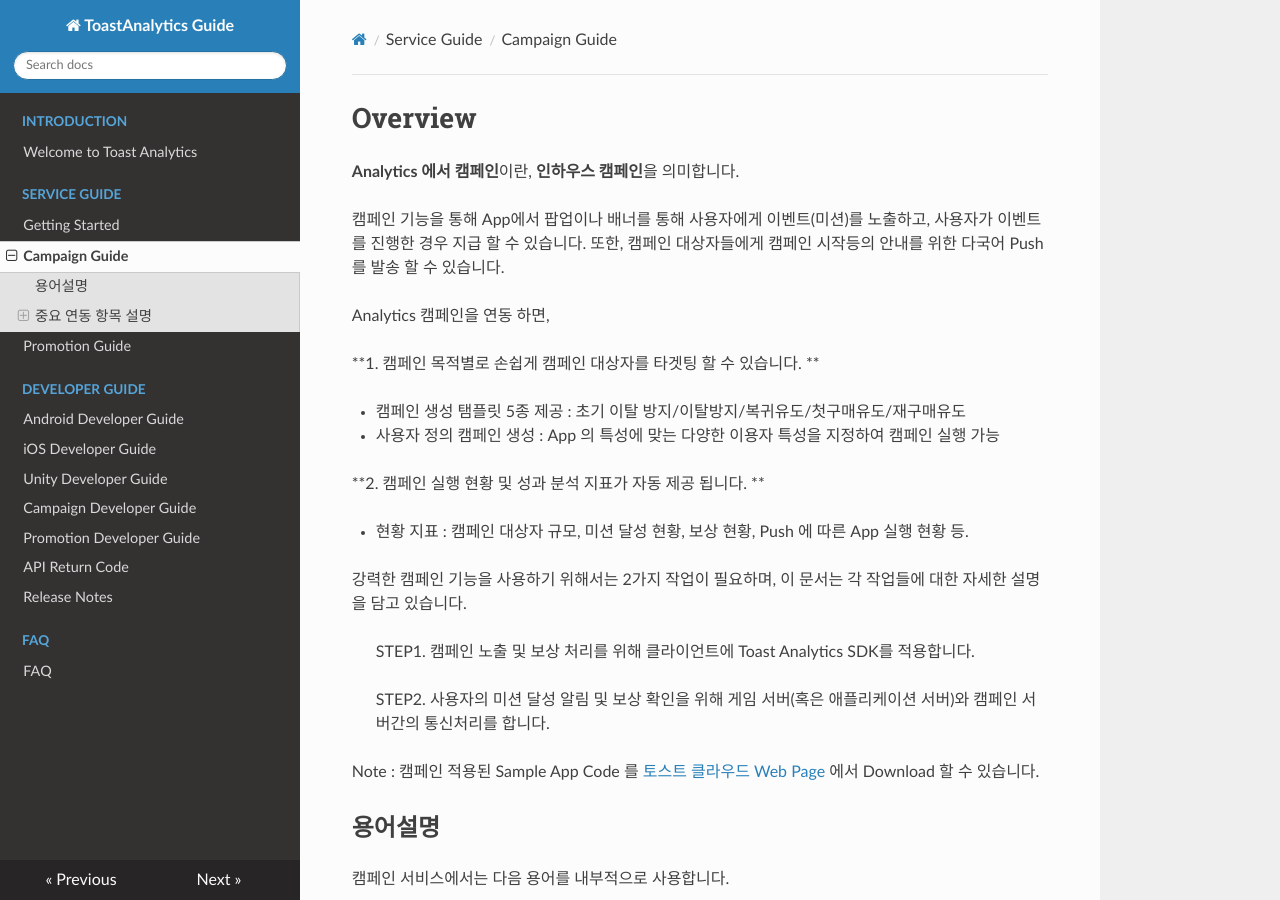
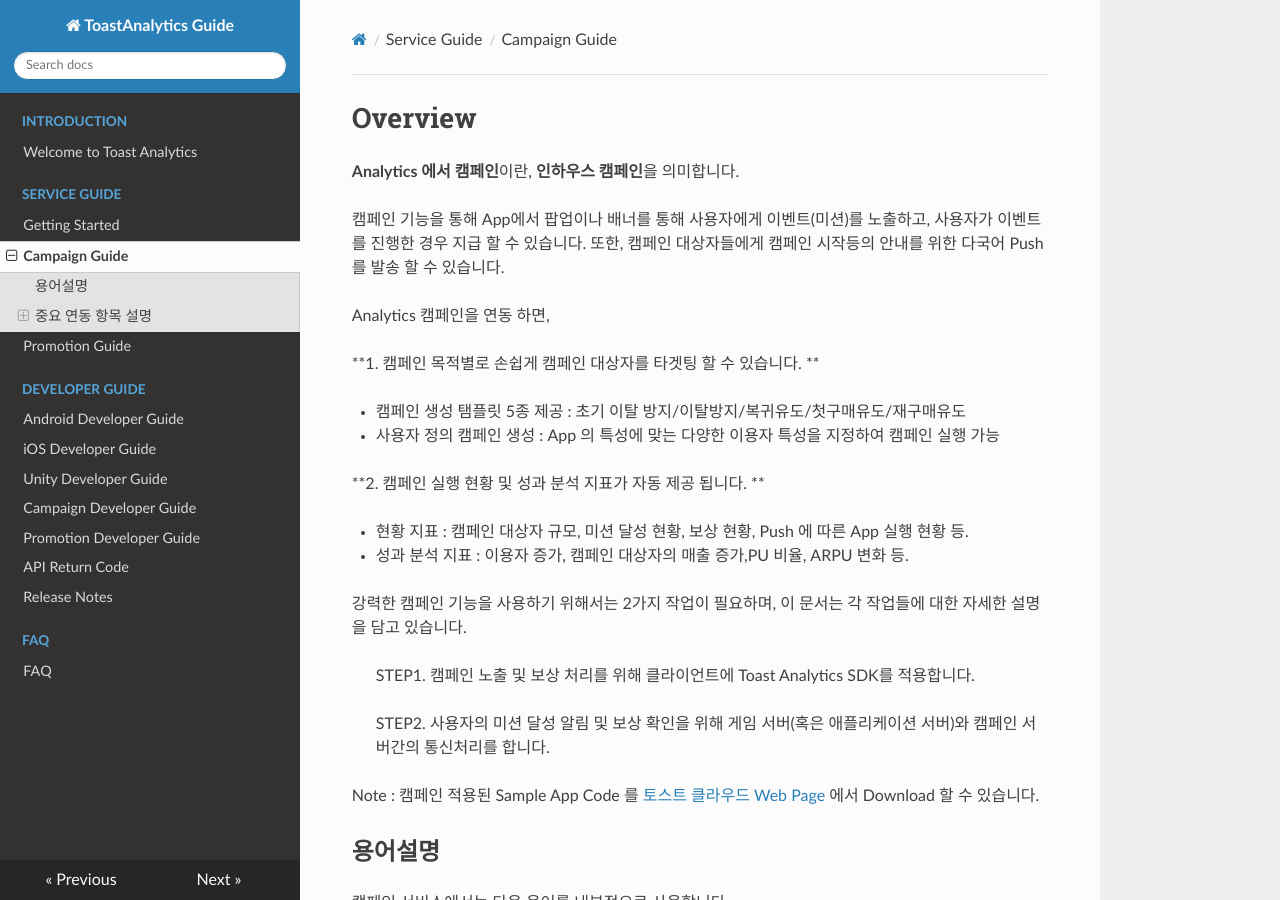
Before and after one commit to ToastAnalytics/ToastAnalytics, an MkDocs documentation site: the page built from docs/Developer/2. Campaign Guide.md, in a window 1280 px wide and 900 px high. Built offline with MkDocs 1.6.1, drawn with Linux system fonts in a browser that asks for light colours; nearby versions of some CDN libraries; old or Windows-style settings are respelled for this version of MkDocs.

Commit message:
Update 2. Campaign Guide.md
캠페인 가이드 수정

```diff
--- a/docs/Developer/2. Campaign Guide.md
+++ b/docs/Developer/2. Campaign Guide.md
@@ -14,6 +14,7 @@ Analytics 캠페인을 연동 하면,
 **2. 캠페인 실행 현황 및 성과 분석 지표가 자동 제공 됩니다. **
 
 - 현황 지표 : 캠페인 대상자 규모, 미션 달성 현황, 보상 현황, Push 에 따른 App 실행 현황 등.
+- 성과 분석 지표 : 이용자 증가, 캠페인 대상자의 매출 증가,PU 비율, ARPU 변화 등.
 
 강력한 캠페인 기능을 사용하기 위해서는 2가지 작업이 필요하며, 이 문서는 각 작업들에 대한 자세한 설명을 담고 있습니다.
 
```
